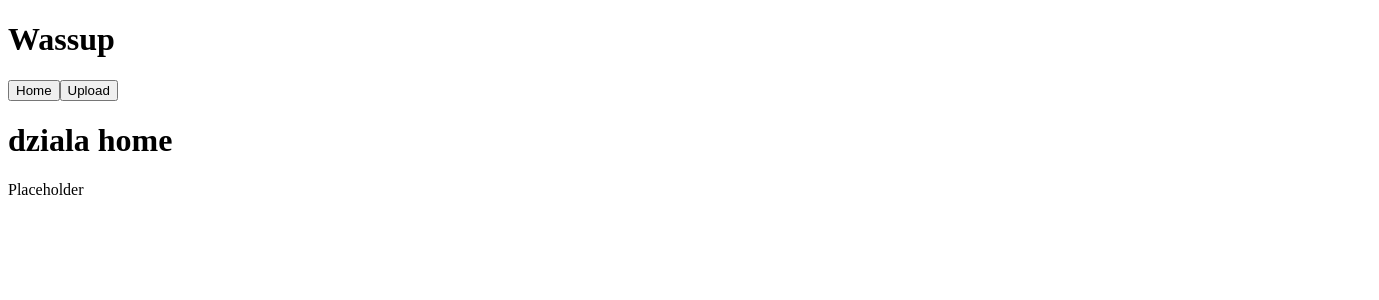
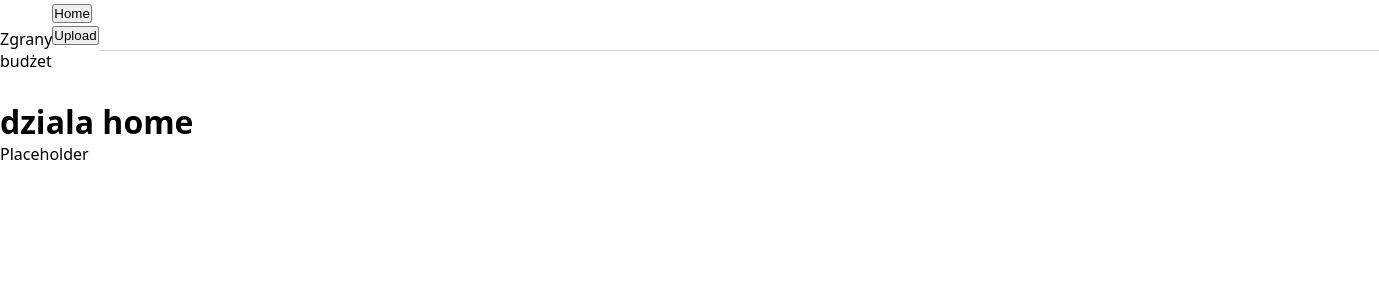
Before and after one commit to Science-Club-UG-BioAI/HackNation-Project, a React (Vite) app in the folder ui/: page / in a window 1280 px wide. Shown: the top 300 px of the page, 1379 px wide, since content can reach past the window. Built offline with nearby package versions, Linux system fonts and the light colour scheme.

Commit message:
basics frontend

```diff
--- a/ui/index.html
+++ b/ui/index.html
@@ -8,7 +8,6 @@
     <title>frontend</title>
   </head>
   <body>
-    <h1>Wassup</h1>
     <div id="root"></div>
     <script type="module" src="/src/main.jsx"></script>
   </body>
--- a/ui/src/App.jsx
+++ b/ui/src/App.jsx
@@ -1,28 +1,17 @@
 import { useState } from "react"
 import Home from "./pages/home";
 import Upload from "./pages/upload"
+import Topbar from "./pages/main_components/topbar";
 
 function App() {
     const [activeTab, setActiveTab] = useState('home');
 
-    const renderTab = () => {
-        switch (activeTab) {
-            case 'home':
-                return <Home />;
-            case 'upload':
-                return <Upload />;
-            default:
-                return <Home />;
-        }
-    };
     return (
         <div className="app">
-            <nav className="topbar">
-                <button onClick={() => setActiveTab('home')}>Home</button>
-                <button onClick={() => setActiveTab('upload')}>Upload</button>
-            </nav>
-            <main className="content">
-                {renderTab()}
+            <Topbar changeTab={setActiveTab}/>
+            <main>
+                {activeTab === 'home' && <Home/>}
+                {activeTab === 'upload' && <Upload/>}
             </main>
         </div>
     );
--- /dev/null
+++ b/ui/src/css/index.css
@@ -0,0 +1,15 @@
+/*Ogolne informacje stylow dla web*/
+*,*::before,*::after {
+    box-sizing: border-box;
+    margin: 0;
+    padding: 0;
+}
+html,body {
+    height: 100%;
+}
+/*kolor podstawy*/
+body {
+    font-family: system-ui, -apple-system, BlinkMacSystemFont, 'Segoe UI', Roboto, Oxygen, Ubuntu, Cantarell, 'Open Sans', 'Helvetica Neue', sans-serif;
+    background-color: #ffffff;
+    color: #000000;
+}
--- /dev/null
+++ b/ui/src/css/topbar.css
@@ -0,0 +1,19 @@
+
+.topbar {
+    height: 100px;
+    display: flex;
+    align-items: center;
+    justify-content: space-between;
+}
+
+.topbar-nav {
+    padding-bottom: 55px;
+}
+.topbar-line {
+    border: none;
+    border-top: 1.5px solid #D0D5DD;
+    height: 1px;
+    width: 100%;
+    margin: 8px 0;
+    flex: 0 0 auto;
+}
--- a/ui/src/main.jsx
+++ b/ui/src/main.jsx
@@ -1,3 +1,4 @@
+import './css/index.css'
 import { createRef, StrictMode } from 'react'
 import { createRoot } from 'react-dom/client'
 import App from './App.jsx'
--- a/ui/src/pages/home.jsx
+++ b/ui/src/pages/home.jsx
@@ -1,3 +1,6 @@
+
+
+
 export default function Home(){
     return (
         <div className="page page-home">
--- /dev/null
+++ b/ui/src/pages/main_components/topbar.jsx
@@ -0,0 +1,25 @@
+import '../../css/topbar.css'
+
+//uklad topbara
+export default function Topbar({changeTab}){
+    return (
+        <section className="topbar">
+            <div className='topbar-left'>
+                <div className="topbar-logo">
+                    <div className="logo-image">
+                        <div className="logo-text">
+                            <span className="logo-subtitle">Zgrany budżet</span>
+                        </div>
+                    </div>
+                </div>
+            </div>
+            <div className='topbar-right'>
+                <nav className="topbar-nav">
+                    <button onClick={() => changeTab('home')}>Home</button>
+                    <button onClick={() => changeTab('upload')}>Upload</button>
+                </nav>
+            </div>
+            <hr className="topbar-line"></hr>
+        </section>
+    );
+}
--- a/ui/src/pages/upload.jsx
+++ b/ui/src/pages/upload.jsx
@@ -1,8 +1,13 @@
+import UploadForm from "./upload_components/upload-form";
+
 export default function Upload(){
     return (
         <div className="page page-upload">
             <h1>dziala</h1>
             <p>Placeholder</p>
+            <div>
+                <UploadForm/>
+            </div>
         </div>
     );
 }
--- /dev/null
+++ b/ui/src/pages/upload_components/upload-form.jsx
@@ -0,0 +1,9 @@
+
+
+export default function UploadForm (){
+    return (
+        <div>
+            <h1>crazy upload</h1>
+        </div>
+    );
+}
```
Also changed, not shown: ui/src/assets/ministerstwo_cyfryzacji_main_icon.png (added), 1 other file (tests, documents, lock files or other folders).
